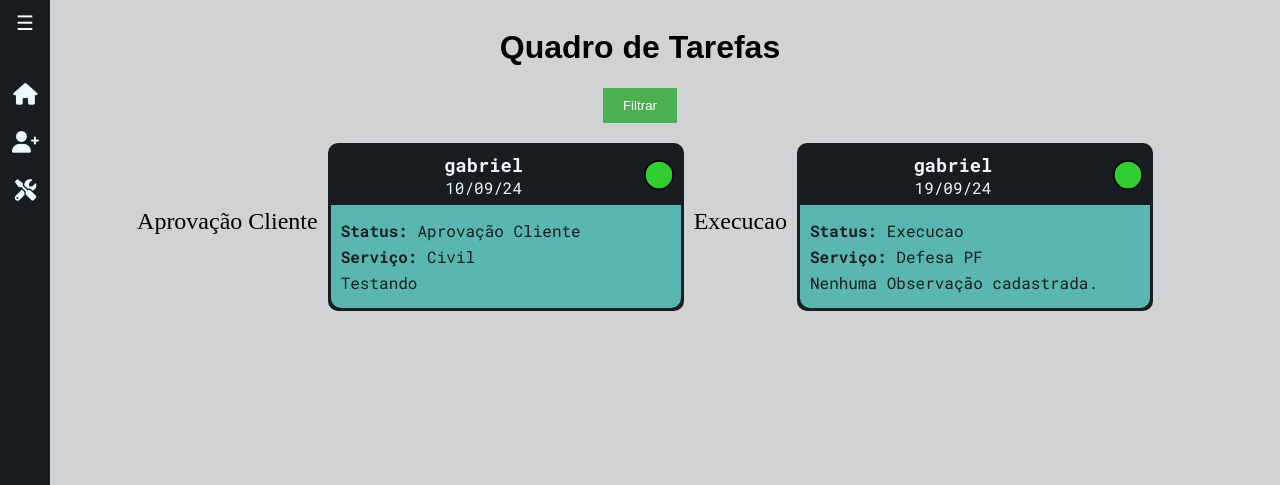
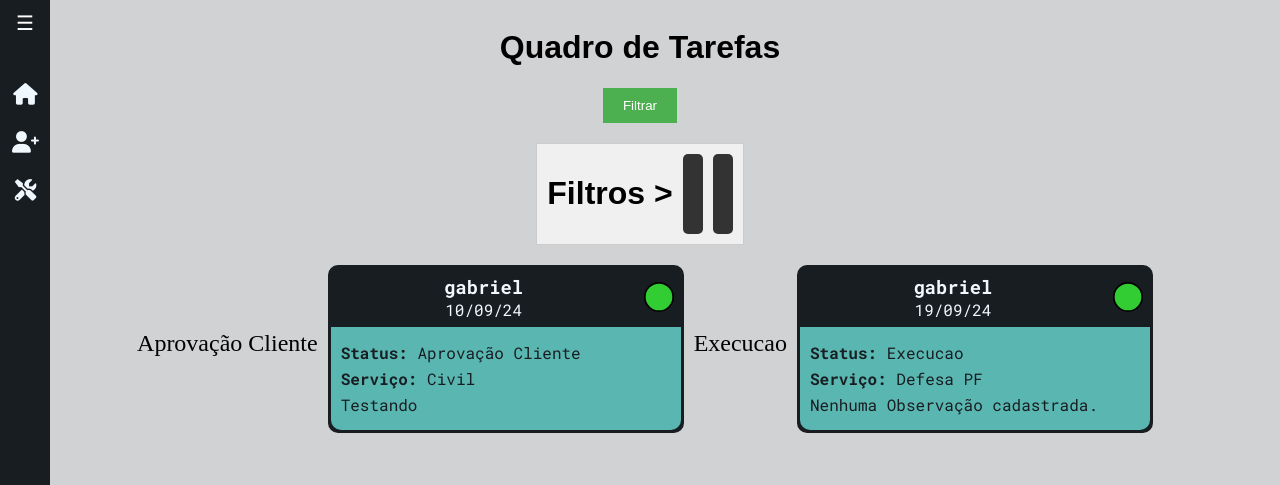
Before and after one commit to Gabr1elaugus700/Ambielle, a Django app: page /ambielle/tarefas/ in a window 1280 px wide. Shown: the top 485 px of the page. Run offline with Django 5.2, Linux system fonts and the light colour scheme; data comes from the database, SQL or seed files in the repository; some web fonts are replaced.

Commit message:
Erros na tela de tarefas

```diff
--- a/base_static/global/css/tarefas.css
+++ b/base_static/global/css/tarefas.css
@@ -187,3 +187,35 @@
 .task-card .info p {
     margin: 5px 0;
 }
+
+#selectedFilters {
+    margin-top: 20px;
+    padding: 10px;
+    background-color: #f0f0f0;
+    border: 1px solid #ccc;
+    display: flex;
+    flex-wrap: wrap;
+    gap: 10px;
+}
+
+#selectedFilters span {
+    padding: 5px 10px;
+    background-color: #333;
+    color: #fff;
+    border-radius: 5px;
+}
+
+.filter-tag {
+    display: inline-block;
+    background-color: #444;
+    color: white;
+    padding: 5px 10px;
+    margin: 5px;
+    border-radius: 5px;
+}
+
+.remove-filter {
+    margin-left: 10px;
+    cursor: pointer;
+    color: red;
+}
--- a/workflow/templates/workflow/getTarefas.html
+++ b/workflow/templates/workflow/getTarefas.html
@@ -7,7 +7,7 @@
 
   <button id="openFilterModal" class="btn-filter">Filtrar</button>
 
-  <!-- O Modal (inicialmente oculto) -->
+
   <div id="filterModal" class="modal">
     <div class="modal-content">
       <span id="closeFilterModal" class="close">&times;</span>
@@ -29,7 +29,6 @@
         </div>
         </div>
 
-        <!-- Filtros por Tipo de Serviço -->
         <div class="filter-group">
           <h3>Tipo de Serviço</h3>
           <div class="filter-content">
@@ -46,6 +45,11 @@
         <button type="submit" class="btn-filter-all">Filtrar</button>
       </form>
     </div>
+  </div>
+  <div id="selectedFilters">
+    <h1>Filtros ></h1>
+    <span id="selectedStatus"></span>
+    <span id="selectedServices"></span>
   </div>
     <div class="tasks-section">
       <div class="taskStatus">
@@ -86,23 +90,154 @@
 
 </div>
 <script>
+document.addEventListener("DOMContentLoaded", function() {
   var modal = document.getElementById("filterModal");
   var btn = document.getElementById("openFilterModal");
-var span = document.getElementById("closeFilterModal");
+  var closeBtn = document.getElementById("closeFilterModal");
 
+  // Elementos para exibir os filtros
+  var selectedStatusElement = document.getElementById("selectedStatus");
+  var selectedServicesElement = document.getElementById("selectedServices");
+
+  // Abrir o modal
   btn.onclick = function() {
     modal.style.display = "block";
   }
 
-span.onclick = function() {
+  // Fechar o modal
+  closeBtn.onclick = function() {
     modal.style.display = "none";
+    updateSelectedFilters(); // Atualizar os filtros selecionados quando fechar o modal
   }
 
-// Fechar o modal quando clicar fora dele
+  // Fechar o modal ao clicar fora dele
   window.onclick = function(event) {
     if (event.target == modal) {
+      if (validateFilters()) {
         modal.style.display = "none";
+        updateSelectedFilters(); // Atualizar os filtros selecionados ao clicar fora do modal
       }
     }
+  }
+
+  var selected = [];
+
+  // Função para atualizar os filtros selecionados
+  function updateSelectedFilters() {
+    var selectedStatus = [];
+    var selectedServices = [];
+
+    // Pegar os checkboxes de status e serviços
+    var statusCheckboxes = document.querySelectorAll("input[name='status']:checked");
+    var serviceCheckboxes = document.querySelectorAll("input[name='tipo_servico']:checked");
+
+    // Adicionar os valores dos checkboxes selecionados nos arrays
+    statusCheckboxes.forEach(function(checkbox) {
+      selectedStatus.push(checkbox.nextSibling.textContent.trim());
+    });
+
+    serviceCheckboxes.forEach(function(checkbox) {
+      selectedServices.push(checkbox.nextSibling.textContent.trim());
+    });
+
+    // Atualizar a exibição dos filtros
+    selectedStatusElement.innerHTML = selectedStatus.length ? "Status: " + selectedStatus.join(", ") : "";
+    selectedServicesElement.innerHTML = selectedServices.length ? "Serviços: " + selectedServices.join(", ") : "";
+  }
+});
+
+var selected = [];
+
+// Função que atualiza os filtros selecionados e exibe na tela
+function updateSelectedFilters() {
+    var selectedFiltersContainer = document.getElementById("selected-filters");
+
+    // Limpa o container antes de adicionar novos filtros
+    selectedFiltersContainer.innerHTML = "";
+
+    // Para cada filtro selecionado, crie um novo elemento com uma classe específica
+    selected.forEach(function(filter) {
+        var filterTag = document.createElement("div");
+        filterTag.classList.add("filter-tag"); // Classe CSS personalizada para cada filtro
+        filterTag.innerText = filter;
+
+        // Botão para remover o filtro
+        var removeBtn = document.createElement("span");
+        removeBtn.innerText = " X";
+        removeBtn.classList.add("remove-filter"); // Classe para o botão de remover
+        removeBtn.onclick = function() {
+            filterTag.remove(); // Remove o filtro visualmente ao clicar
+            removeFilter(filter); // Função para remover o filtro da lista
+        };
+
+        // Adiciona o botão de remover ao lado do filtro
+        filterTag.appendChild(removeBtn);
+
+        // Adiciona o filtro individual ao container
+        selectedFiltersContainer.appendChild(filterTag);
+    });
+}
+
+// Função para adicionar um filtro
+function addFilter(filter) {
+    // Se o filtro ainda não foi selecionado, adicione-o
+    if (!selected.includes(filter)) {
+        selected.push(filter);
+        updateSelectedFilters(); // Atualiza a exibição dos filtros
+    }
+}
+
+// Função para remover um filtro
+function removeFilter(filter) {
+    // Encontre o índice do filtro selecionado
+    var index = selected.indexOf(filter);
+
+    // Se o filtro existir na lista de selecionados, remova-o
+    if (index > -1) {
+        selected.splice(index, 1);
+    }
+
+    // Atualize os filtros exibidos na tela
+    updateSelectedFilters();
+}
+
+// Função para aplicar os filtros (com base nos filtros selecionados)
+function applyFilters() {
+    console.log("Filtros selecionados:", selected);
+    // Aqui você pode adicionar a lógica para aplicar os filtros via AJAX ou enviar um formulário
+}
+
+// Exemplo de evento para adicionar filtros (você deve adaptar isso conforme seu HTML)
+document.getElementById("apply-filter-btn").onclick = function() {
+    // Adicione os filtros ao clicar no botão (os valores podem vir de inputs, por exemplo)
+    var selectedStatus = document.getElementById("status-select").value;
+    var selectedService = document.getElementById("service-select").value;
+
+    if (selectedStatus) {
+        addFilter(selectedStatus);
+    }
+
+    if (selectedService) {
+        addFilter(selectedService);
+    }
+
+    // Fecha o modal após aplicar
+    document.getElementById("filter-modal").style.display = "none";
+};
+
+// Exemplo de botão de aplicar todos os filtros
+document.getElementById("apply-all-filters-btn").onclick = function() {
+    applyFilters();
+};
+
+// Exemplo de evento para abrir o modal de filtros
+document.getElementById("open-filter-modal").onclick = function() {
+    document.getElementById("filter-modal").style.display = "block";
+};
+
+// Exemplo de evento para fechar o modal de filtros
+document.getElementById("close-filter-modal").onclick = function() {
+    document.getElementById("filter-modal").style.display = "none";
+};
 </script>
 {% endblock %}
```
Lines whose indentation alone changed are shown as unchanged.
